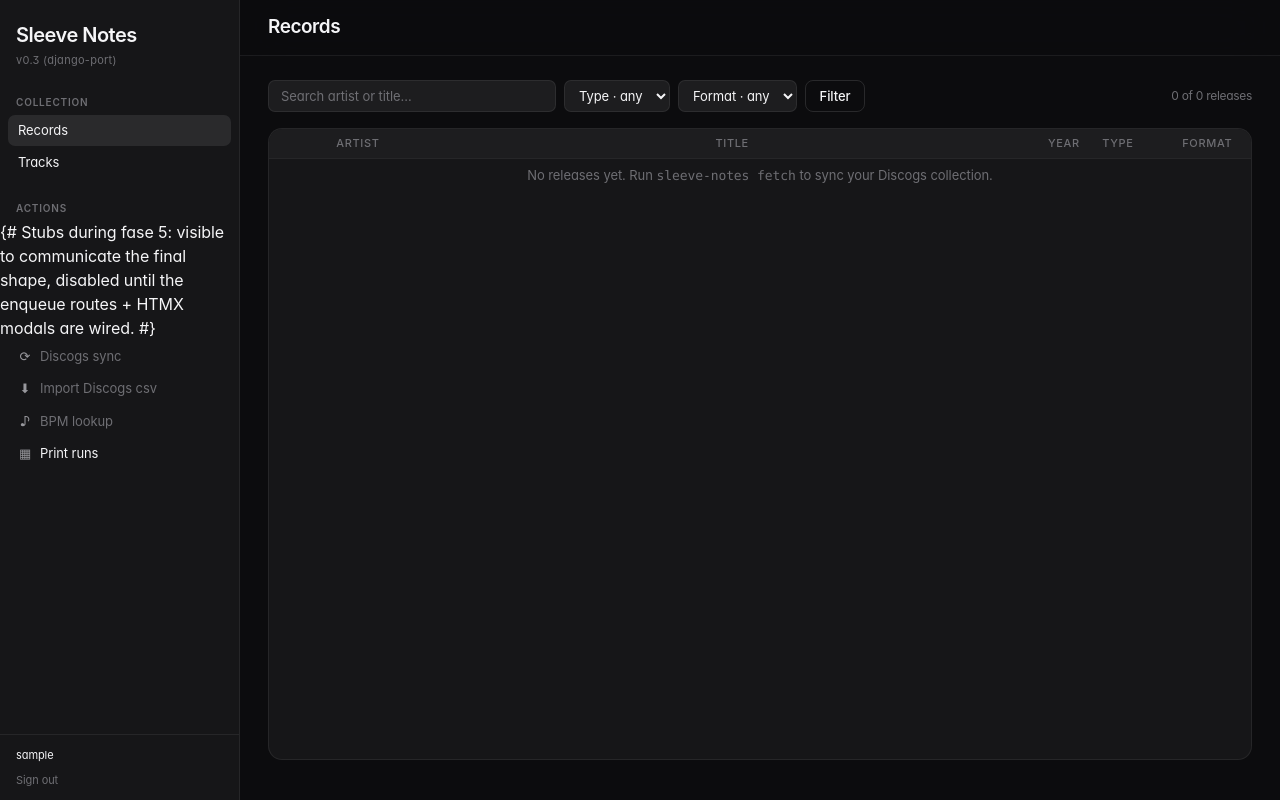
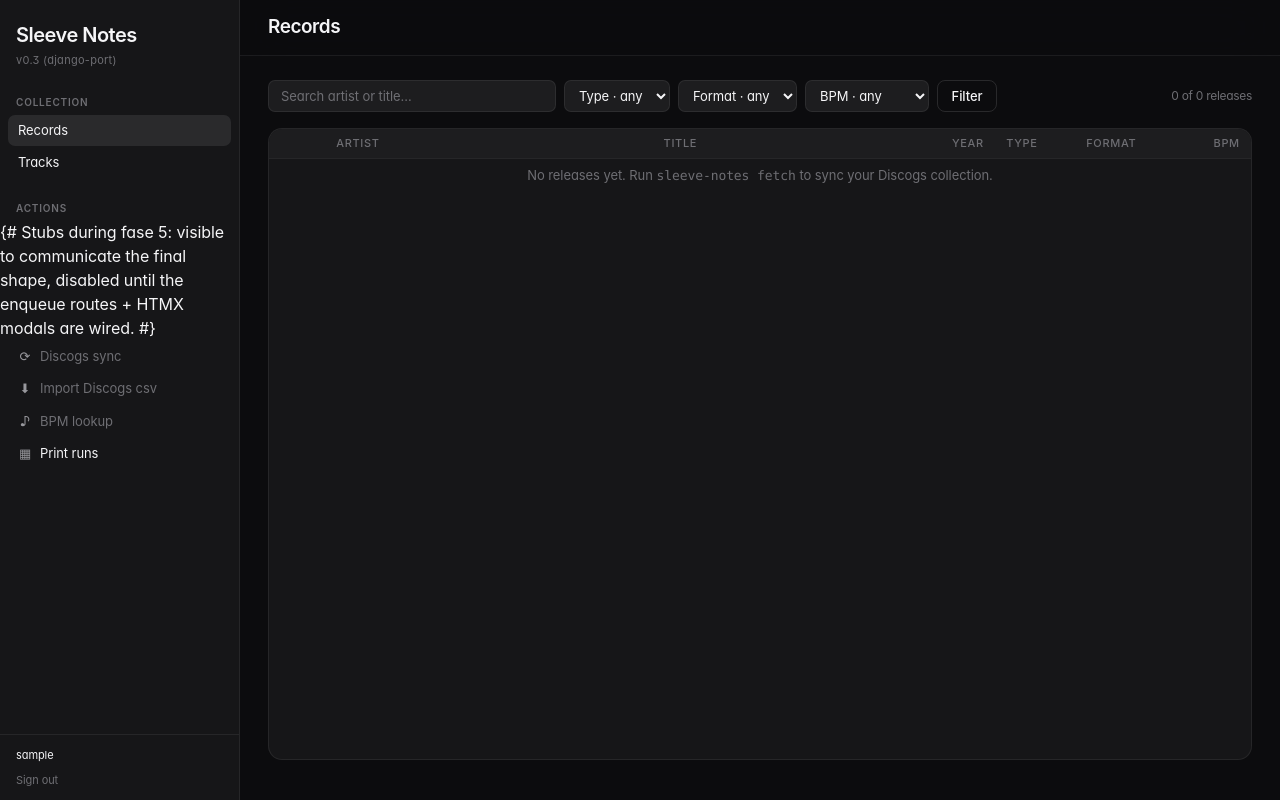
Before and after one commit to GijsHendrickx/sleeve-notes, a Django app: page /collection in a window 1280 px wide. Run offline with Django 5.2, Linux system fonts and the light colour scheme; the visitor is signed in with stand-in values (Sample User, id 1); data that the repository does not hold is empty; some libraries are stand-ins or nearby versions.

Commit message:
Fase 5.4: BPM coverage column + batched derive helper
Records listing gains the per-row "tracks_with_bpm / tracks_total" cell
with the same emerald/amber/mute coloring as the legacy page. New
bpm_coverage_for_releases() pre-loads overrides + the user's full
BpmCache once and threads the dict through derive_track_result, so a
500-row page is O(tracks) in-memory work instead of O(tracks) round-trips.

derive_track_result gains an optional cache_entries kwarg (backward-
compatible default None preserves the per-call lookup). The new
load_all_cache_entries() bulk-fetches and returns the dict in the same
shape derive_track_result expects internally.

BPM filter (Has missing / Fully covered) also wired up.

Co-Authored-By: Claude Opus 4.7 (1M context) <noreply@anthropic.com>

```diff
--- a/webapp/records/services/bpm_cascade.py
+++ b/webapp/records/services/bpm_cascade.py
@@ -100,6 +100,22 @@ def load_overrides(user) -> tuple[dict, dict, list[str]]:
 # ─── BPM cache I/O ───────────────────────────────────────────────────────────
 
 
+def load_all_cache_entries(user) -> dict[str, dict]:
+    """Pre-fetch every BpmCache row for the user into a `cache_key → entry` dict.
+
+    Lets per-track callers in tight loops avoid an N+1 round-trip. The shape
+    matches `load_cache_entry` so it's a drop-in for `derive_track_result`'s
+    `cache_entries` kwarg.
+    """
+    out: dict[str, dict] = {}
+    for row in BpmCache.objects.filter(user=user).only("cache_key", "sources_tried", "source_hits"):
+        out[row.cache_key] = {
+            "sources": dict(row.source_hits or {}),
+            "sources_tried": list(row.sources_tried or []),
+        }
+    return out
+
+
 def load_cache_entry(user, ck: str) -> dict | None:
     try:
         row = BpmCache.objects.only("sources_tried", "source_hits").get(
@@ -171,7 +187,14 @@ def derive_track_result(
     title: str,
     overrides_rp: dict,
     overrides_tk: dict,
+    cache_entries: dict[str, dict] | None = None,
 ) -> dict:
+    """Derive the per-track BPM/key result. Override > cache > nothing.
+
+    ``cache_entries`` is an optional pre-fetched ``{cache_key: entry}`` map
+    (from :func:`load_all_cache_entries`). Callers in tight loops pass it
+    to avoid one DB round-trip per track.
+    """
     base = {"position": position, "artist": artist, "title": title}
     override = overrides_rp.get((discogs_release_id, position))
     if override is None:
@@ -181,13 +204,52 @@ def derive_track_result(
     if override is not None:
         return {**base, **override_to_result(override)}
 
-    entry = load_cache_entry(user, cache_key(artist, title))
+    ck = cache_key(artist, title)
+    if cache_entries is not None:
+        entry = cache_entries.get(ck)
+    else:
+        entry = load_cache_entry(user, ck)
     if entry is None:
         entry = {"sources": {}, "sources_tried": []}
     return build_track_result(
         position, artist, title, entry,
         share_counts=url_share_counts(user),
     )
+
+
+# ─── Coverage helpers (used by listing views) ────────────────────────────────
+
+
+def bpm_coverage_for_releases(user, releases) -> dict:
+    """Return ``{release.id: (tracks_total, tracks_with_bpm)}`` for the given
+    Release objects. ``releases`` must already have ``tracks`` prefetched.
+
+    Reuses :func:`derive_track_result` for parity with the legacy listing,
+    but loads overrides + the full BpmCache once up front so a 500-release
+    page is O(tracks) in-memory work instead of O(tracks) DB round-trips.
+    """
+    by_rp, by_tk, _ = load_overrides(user)
+    cache_entries = load_all_cache_entries(user)
+    out: dict = {}
+    for rel in releases:
+        total = 0
+        with_bpm = 0
+        release_artist = rel.artist or "V/A"
+        rid = rel.discogs_release_id
+        for t in rel.tracks.all():
+            total += 1
+            result = derive_track_result(
+                user, rid,
+                t.position or "",
+                t.artist or release_artist,
+                t.title or "",
+                by_rp, by_tk,
+                cache_entries=cache_entries,
+            )
+            if result.get("bpm"):
+                with_bpm += 1
+        out[rel.id] = (total, with_bpm)
+    return out
 
 
 # ─── Top-level orchestrator ──────────────────────────────────────────────────
--- a/webapp/records/views.py
+++ b/webapp/records/views.py
@@ -6,6 +6,7 @@ from django.db.models import Count, Q
 from django.shortcuts import render
 
 from records.models import Release, Track
+from records.services.bpm_cascade import bpm_coverage_for_releases
 
 
 LIST_LIMIT = 500
@@ -16,6 +17,7 @@ def collection(request):
     q = (request.GET.get("q") or "").strip()
     type_filter = (request.GET.get("type") or "").strip()
     format_filter = (request.GET.get("format") or "").strip()
+    bpm_filter = (request.GET.get("bpm") or "").strip()
 
     qs = Release.objects.filter(user=request.user)
     total = qs.count()
@@ -27,12 +29,31 @@ def collection(request):
     if format_filter:
         qs = qs.filter(format=format_filter)
 
-    rows = list(
-        qs.order_by("artist", "title").values(
-            "id", "discogs_release_id", "artist", "title", "year",
-            "release_type", "format", "thumb_url",
-        )[:LIST_LIMIT]
+    releases = list(
+        qs.order_by("artist", "title")
+        .prefetch_related("tracks")[:LIST_LIMIT]
     )
+    coverage = bpm_coverage_for_releases(request.user, releases)
+
+    rows = []
+    for rel in releases:
+        total_t, with_bpm = coverage.get(rel.id, (0, 0))
+        if bpm_filter == "missing" and (total_t == 0 or with_bpm == total_t):
+            continue
+        if bpm_filter == "complete" and (total_t == 0 or with_bpm != total_t):
+            continue
+        rows.append({
+            "id": rel.id,
+            "discogs_release_id": rel.discogs_release_id,
+            "artist": rel.artist,
+            "title": rel.title,
+            "year": rel.year,
+            "release_type": rel.release_type,
+            "format": rel.format,
+            "thumb_url": rel.thumb_url,
+            "tracks_total": total_t,
+            "tracks_with_bpm": with_bpm,
+        })
 
     type_options = list(
         Release.objects.filter(user=request.user)
@@ -59,6 +80,7 @@ def collection(request):
         "q": q,
         "type_filter": type_filter,
         "format_filter": format_filter,
+        "bpm_filter": bpm_filter,
         "type_options": type_options,
         "format_options": format_options,
     })
--- a/webapp/templates/records/collection.html
+++ b/webapp/templates/records/collection.html
@@ -21,6 +21,11 @@
       <option value="{{ f }}" {% if format_filter == f %}selected{% endif %}>{{ f }}</option>
       {% endfor %}
     </select>
+    <select name="bpm" class="field h-8 px-2.5 text-[13px]">
+      <option value="">BPM · any</option>
+      <option value="missing" {% if bpm_filter == 'missing' %}selected{% endif %}>Has missing</option>
+      <option value="complete" {% if bpm_filter == 'complete' %}selected{% endif %}>Fully covered</option>
+    </select>
     <button type="submit" class="btn btn-ghost h-8">Filter</button>
     <span class="text-app-mute ml-auto text-[12px] tracking-tight">
       {{ shown_count }} of {{ total }} release{{ total|pluralize }}
@@ -38,6 +43,7 @@
           <th class="text-right w-16">Year</th>
           <th class="text-left w-20">Type</th>
           <th class="text-left w-20">Format</th>
+          <th class="text-right w-24">BPM</th>
         </tr>
       </thead>
       <tbody>
@@ -56,10 +62,19 @@
           <td class="text-right text-app-mute font-mono">{{ r.year|default:"" }}</td>
           <td class="text-app-dim">{{ r.release_type|default:"" }}</td>
           <td class="text-app-mute font-mono">{{ r.format|default:"" }}</td>
+          <td class="text-right font-mono">
+            {% if r.tracks_total > 0 %}
+              <span class="{% if r.tracks_with_bpm == r.tracks_total %}text-emerald-400{% elif r.tracks_with_bpm == 0 %}text-app-mute{% else %}text-amber-400{% endif %}">
+                {{ r.tracks_with_bpm }}/{{ r.tracks_total }}
+              </span>
+            {% else %}
+              <span class="text-app-mute">—</span>
+            {% endif %}
+          </td>
         </tr>
         {% empty %}
         <tr>
-          <td colspan="6" class="text-center py-12 text-app-mute">
+          <td colspan="7" class="text-center py-12 text-app-mute">
             {% if total == 0 %}
               No releases yet. Run <code>sleeve-notes fetch</code> to sync your Discogs collection.
             {% else %}
```
